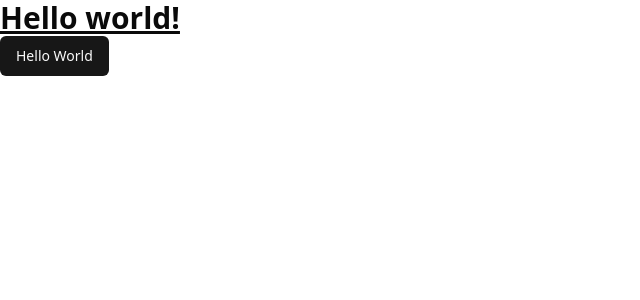
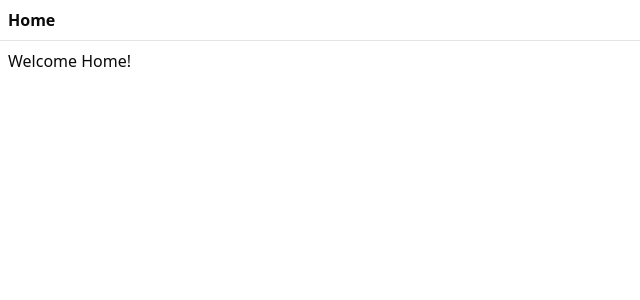
Before and after one commit to ntholi/apply-limkokwing, a React (Vite) app in the folder packages/client/: page / in a window 1280 px wide. Shown: the top 300 px of the page, without its empty margins (0-640 px from the left). Built offline with nearby package versions, Linux system fonts and the light colour scheme.

Commit message:
setup tanstack router

```diff
--- a/packages/client/package.json
+++ b/packages/client/package.json
@@ -11,6 +11,7 @@
   },
   "dependencies": {
     "@radix-ui/react-slot": "^1.1.0",
+    "@tanstack/react-router": "^1.56.5",
     "class-variance-authority": "^0.7.0",
     "clsx": "^2.1.1",
     "lucide-react": "^0.439.0",
@@ -21,6 +22,8 @@
   },
   "devDependencies": {
     "@eslint/js": "^9.9.0",
+    "@tanstack/router-devtools": "^1.56.5",
+    "@tanstack/router-plugin": "^1.56.4",
     "@types/node": "^20.11.17",
     "@types/react": "^18.3.3",
     "@types/react-dom": "^18.3.0",
--- a/packages/client/src/App.tsx
+++ /dev/null
@@ -1,15 +0,0 @@
-import { useState } from 'react';
-import { Button } from './components/ui/button';
-
-function App() {
-  const [count, setCount] = useState(0);
-
-  return (
-    <>
-      <h1 className='text-3xl font-bold underline'>Hello world!</h1>
-      <Button>Hello World</Button>
-    </>
-  );
-}
-
-export default App;
--- a/packages/client/src/main.tsx
+++ b/packages/client/src/main.tsx
@@ -1,10 +1,26 @@
-import { StrictMode } from 'react'
-import { createRoot } from 'react-dom/client'
-import App from './App.tsx'
-import './index.css'
+import { StrictMode } from 'react';
+import ReactDOM from 'react-dom/client';
+import { RouterProvider, createRouter } from '@tanstack/react-router';
+import './index.css';
+import { routeTree } from './routeTree.gen';
 
-createRoot(document.getElementById('root')!).render(
-  <StrictMode>
-    <App />
-  </StrictMode>,
-)
+// Create a new router instance
+const router = createRouter({ routeTree });
+
+// Register the router instance for type safety
+declare module '@tanstack/react-router' {
+  interface Register {
+    router: typeof router;
+  }
+}
+
+// Render the app
+const rootElement = document.getElementById('root')!;
+if (!rootElement.innerHTML) {
+  const root = ReactDOM.createRoot(rootElement);
+  root.render(
+    <StrictMode>
+      <RouterProvider router={router} />
+    </StrictMode>
+  );
+}
--- /dev/null
+++ b/packages/client/src/routeTree.gen.ts
@@ -0,0 +1,94 @@
+/* prettier-ignore-start */
+
+/* eslint-disable */
+
+// @ts-nocheck
+
+// noinspection JSUnusedGlobalSymbols
+
+// This file is auto-generated by TanStack Router
+
+import { createFileRoute } from '@tanstack/react-router'
+
+// Import Routes
+
+import { Route as rootRoute } from './routes/__root'
+
+// Create Virtual Routes
+
+const IndexLazyImport = createFileRoute('/')()
+
+// Create/Update Routes
+
+const IndexLazyRoute = IndexLazyImport.update({
+  path: '/',
+  getParentRoute: () => rootRoute,
+} as any).lazy(() => import('./routes/index.lazy').then((d) => d.Route))
+
+// Populate the FileRoutesByPath interface
+
+declare module '@tanstack/react-router' {
+  interface FileRoutesByPath {
+    '/': {
+      id: '/'
+      path: '/'
+      fullPath: '/'
+      preLoaderRoute: typeof IndexLazyImport
+      parentRoute: typeof rootRoute
+    }
+  }
+}
+
+// Create and export the route tree
+
+export interface FileRoutesByFullPath {
+  '/': typeof IndexLazyRoute
+}
+
+export interface FileRoutesByTo {
+  '/': typeof IndexLazyRoute
+}
+
+export interface FileRoutesById {
+  __root__: typeof rootRoute
+  '/': typeof IndexLazyRoute
+}
+
+export interface FileRouteTypes {
+  fileRoutesByFullPath: FileRoutesByFullPath
+  fullPaths: '/'
+  fileRoutesByTo: FileRoutesByTo
+  to: '/'
+  id: '__root__' | '/'
+  fileRoutesById: FileRoutesById
+}
+
+export interface RootRouteChildren {
+  IndexLazyRoute: typeof IndexLazyRoute
+}
+
+const rootRouteChildren: RootRouteChildren = {
+  IndexLazyRoute: IndexLazyRoute,
+}
+
+export const routeTree = rootRoute
+  ._addFileChildren(rootRouteChildren)
+  ._addFileTypes<FileRouteTypes>()
+
+/* prettier-ignore-end */
+
+/* ROUTE_MANIFEST_START
+{
+  "routes": {
+    "__root__": {
+      "filePath": "__root.tsx",
+      "children": [
+        "/"
+      ]
+    },
+    "/": {
+      "filePath": "index.lazy.tsx"
+    }
+  }
+}
+ROUTE_MANIFEST_END */
--- /dev/null
+++ b/packages/client/src/routes/__root.tsx
@@ -0,0 +1,17 @@
+import { createRootRoute, Link, Outlet } from '@tanstack/react-router';
+import { TanStackRouterDevtools } from '@tanstack/router-devtools';
+
+export const Route = createRootRoute({
+  component: () => (
+    <>
+      <div className='p-2 flex gap-2'>
+        <Link to='/' className='[&.active]:font-bold'>
+          Home
+        </Link>{' '}
+      </div>
+      <hr />
+      <Outlet />
+      <TanStackRouterDevtools />
+    </>
+  ),
+});
--- /dev/null
+++ b/packages/client/src/routes/index.lazy.tsx
@@ -0,0 +1,13 @@
+import { createLazyFileRoute } from '@tanstack/react-router';
+
+export const Route = createLazyFileRoute('/')({
+  component: Index,
+});
+
+function Index() {
+  return (
+    <div className='p-2'>
+      <h3>Welcome Home!</h3>
+    </div>
+  );
+}
--- a/packages/client/vite.config.ts
+++ b/packages/client/vite.config.ts
@@ -1,9 +1,10 @@
 import path from 'path';
 import react from '@vitejs/plugin-react';
+import { TanStackRouterVite } from '@tanstack/router-plugin/vite';
 import { defineConfig } from 'vite';
 
 export default defineConfig({
-  plugins: [react()],
+  plugins: [TanStackRouterVite(), react()],
   resolve: {
     alias: {
       '@': path.resolve(__dirname, './src'),
```
Also changed, not shown: 1 other file (tests, documents, lock files or other folders).
